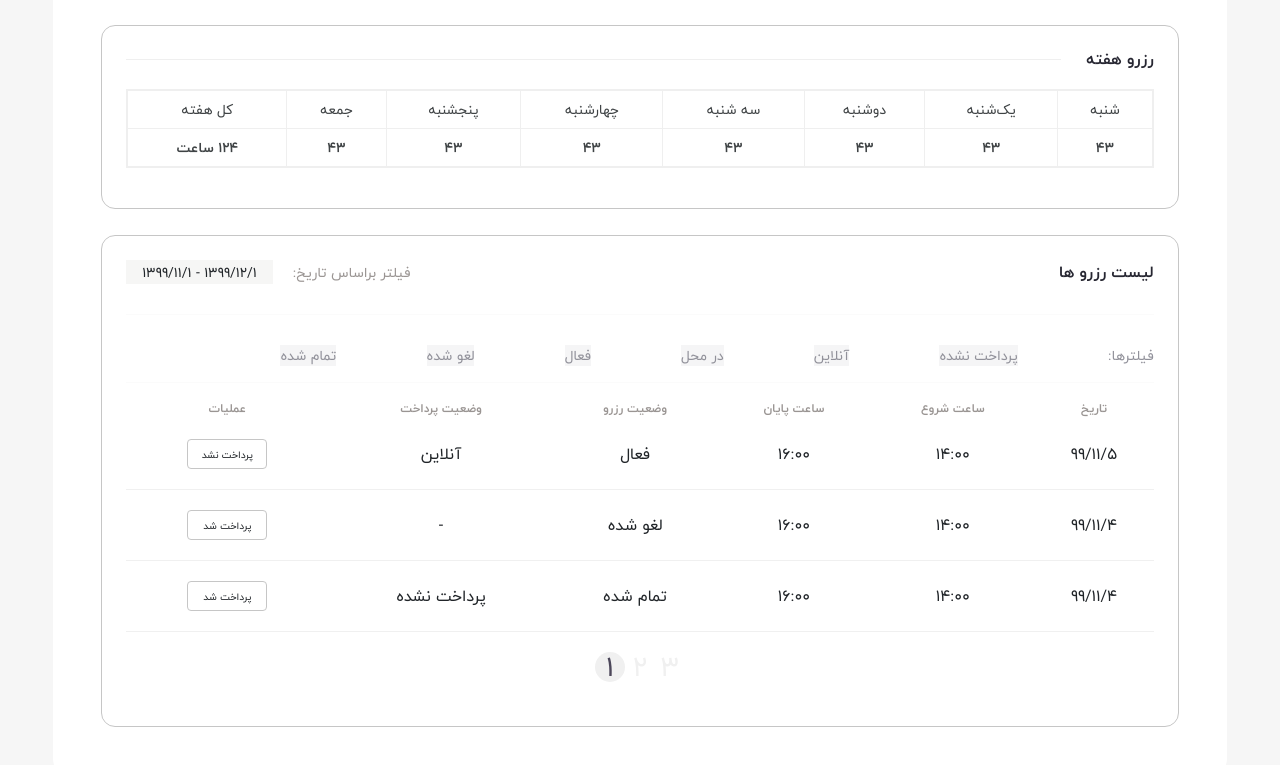
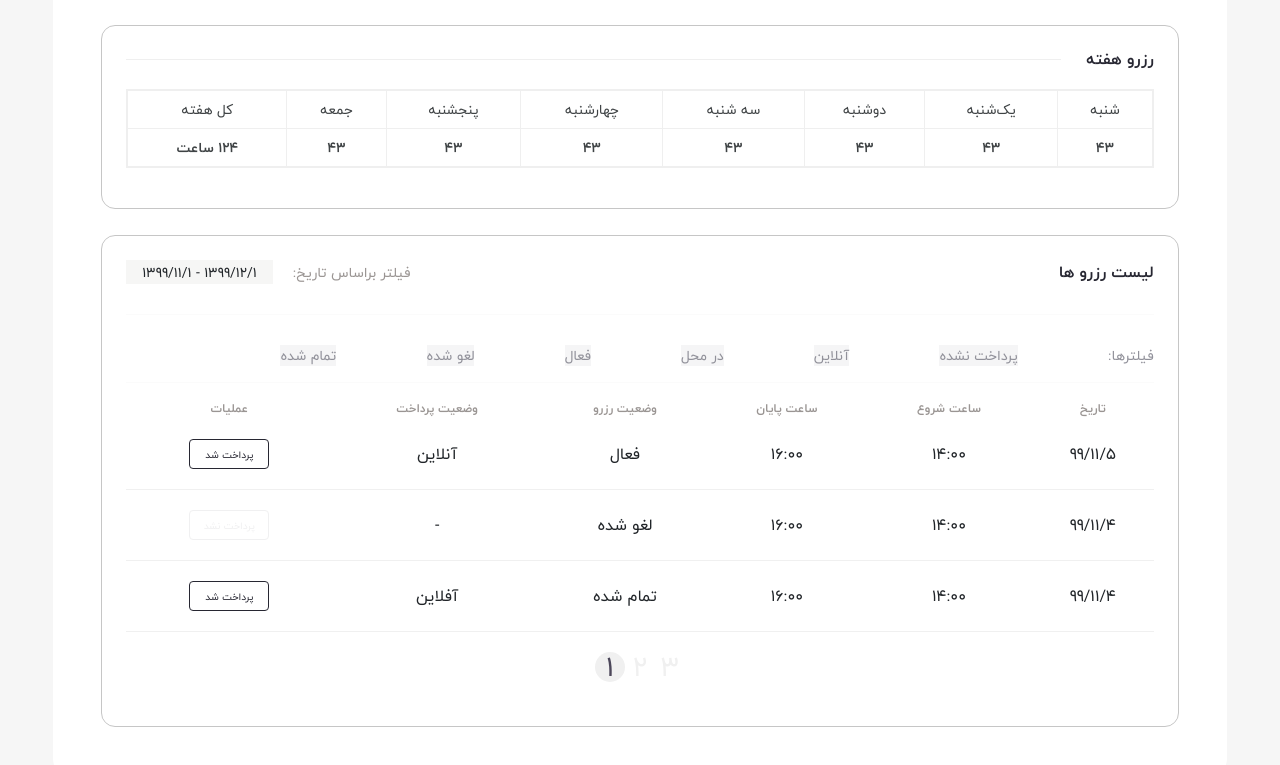
Before and after one commit to Amirmohamadhejazi/Rakoapp, a React (Create React App) app: page /userinfo in a window 1280 px wide. Shown: the part 419-1184 px from the top of the page. Built offline with nearby package versions, Linux system fonts and the light colour scheme; some icons are missing.

Commit message:
edit table btn

```diff
--- a/src/Common/Style/sass/styleSass.scss
+++ b/src/Common/Style/sass/styleSass.scss
@@ -11,7 +11,7 @@
 //  border-width: 1px;
 //}
 
-.color-AthensGray {
+.c-AthensGray {
   color: $AthensGray
 }
 .c-Charade {
@@ -60,6 +60,10 @@
   border: 1px solid $Bright-Gray;
 }
 
+.border1-Charade{
+  border: 1px solid $Charade;
+}
+
 .border2-Charade{
   border: 2px solid $Charade;
 }
@@ -75,6 +79,7 @@
 .border-r5-Charade{
   border-right: 5px solid $Charade;
 }
+
 
 .border-b1-Anti-Flash-White{
   border-bottom: 1px solid $Anti-Flash-White;;
--- a/src/Component/Userinfo/Userinfo.js
+++ b/src/Component/Userinfo/Userinfo.js
@@ -7,6 +7,7 @@ import { FiPhoneCall ,IoReceiptOutline , AiOutlineRight , AiOutlineLeft} from "r
 import {moneyFormat} from "../../Common/componennt/HelperFunction/HelperFuction";
 import HighHeadline from "../HighHeadline";
 import Under_page from "../Under_page";
+import Varify from "./Varify";
 
 
 // import {UseSideAnimate} from "../../Common/componennt/Hooks/UseSideAnimate/UseSideAnimate";
@@ -185,6 +186,7 @@ const Userinfo = (props) => {
 
 
     // ************************************************ sec 3 table Start ************************************************
+
     const data = React.useMemo(
         () => [
             {
@@ -193,12 +195,8 @@ const Userinfo = (props) => {
                 col3: '۱۶:۰۰',
                 col4: 'فعال',
                 col5:  'آنلاین' ,
-                col6:
-                    <div className="w-100 d-flex justify-content-center">
-                        <div className=" br-4 border1-Silver-Sand d-flex align-items-center justify-content-center" style={{width:"80px" , height:"30px"}}>
-                            <span className="Fs-10">پرداخت نشد</span>
-                        </div>
-                    </div>,
+                col6:<Varify classParent={"border1-Charade br-4 d-flex align-items-center justify-content-center " } classChild={"Fs-10 c-Charade"} text={"پرداخت شد"}/>,
+
             },
             {
                 col1: '۹۹/۱۱/۴',
@@ -206,25 +204,16 @@ const Userinfo = (props) => {
                 col3: '۱۶:۰۰',
                 col4: 'لغو شده',
                 col5: '-',
-                col6:
-                    <div className="w-100 d-flex justify-content-center">
-                        <div className=" br-4 border1-Silver-Sand d-flex align-items-center justify-content-center" style={{width:"80px" , height:"30px"}}>
-                            <span className="Fs-10">پرداخت شد</span>
-                        </div>
-                    </div>,
+                col6:<Varify classParent={"border-AthensGray br-4 d-flex align-items-center justify-content-center " } classChild={"Fs-10 c-AthensGray"} text={"پرداخت نشد"}/>,
+
             },
             {
                 col1: '۹۹/۱۱/۴',
                 col2: '۱۴:۰۰',
                 col3: '۱۶:۰۰',
                 col4: 'تمام شده',
-                col5: 'پرداخت نشده',
-                col6:
-                    <div className="w-100 d-flex justify-content-center">
-                        <div className=" br-4 border1-Silver-Sand d-flex align-items-center justify-content-center" style={{width:"80px" , height:"30px"}}>
-                            <span className="Fs-10">پرداخت شد</span>
-                        </div>
-                    </div>,
+                col5: 'آفلاین',
+                col6:<Varify classParent={"border1-Charade br-4 d-flex align-items-center justify-content-center " } classChild={"Fs-10 c-Charade"} text={"پرداخت شد"}/>,
             },
         ],
         []
@@ -233,8 +222,6 @@ const Userinfo = (props) => {
     const columns = React.useMemo(
         () => [
             {
-
-
                 Header: 'تاریخ',
                 accessor: 'col1', // accessor is the "key" in the data
             },
@@ -253,7 +240,8 @@ const Userinfo = (props) => {
             {
                 Header: 'وضعیت پرداخت',
                 accessor: 'col5', // accessor is the "key" in the data
-            },
+            }
+            ,
             {
                 Header: 'عملیات',
                 accessor: 'col6',
@@ -268,6 +256,7 @@ const Userinfo = (props) => {
         headerGroups,
         rows,
         prepareRow,
+
     } = useTable({ columns, data })
     //************************************************ sec 3 table End ************************************************
 
@@ -337,7 +326,7 @@ const Userinfo = (props) => {
                 <div className="w-100    mt-26 br-14 border1-Silver-Sand p-24" id="sec2">
 
                             <HighHeadline text={"رزرو هفته"}/>
-                            <table className="table c-Dark-Puce mt-20 w-100">
+                            <table  className="table c-Dark-Puce mt-20 w-100">
                                 <thead>
                                 <tr>
                                     {
@@ -449,6 +438,7 @@ const Userinfo = (props) => {
                         </tbody>
 
                     </table>
+
                     {/************************************************ Table ************************************************/}
 
 
--- /dev/null
+++ b/src/Component/Userinfo/Varify.js
@@ -0,0 +1,22 @@
+import React from 'react';
+
+
+
+// import {UseSideAnimate} from "../../Common/componennt/Hooks/UseSideAnimate/UseSideAnimate";
+
+const Varify = (props) => {
+    return (
+
+        <div className="w-100 d-flex justify-content-center">
+            <div className={props.classParent} style={{width: "80px", height: "30px"}}>
+                <span className={props.classChild}>{props.text}</span>
+            </div>
+        </div>
+
+  )
+
+
+}
+
+
+export default Varify;
```
Also changed, not shown: src/Component/Under_page.js (+3 -10 lines). Lines whose indentation alone changed are shown as unchanged.
